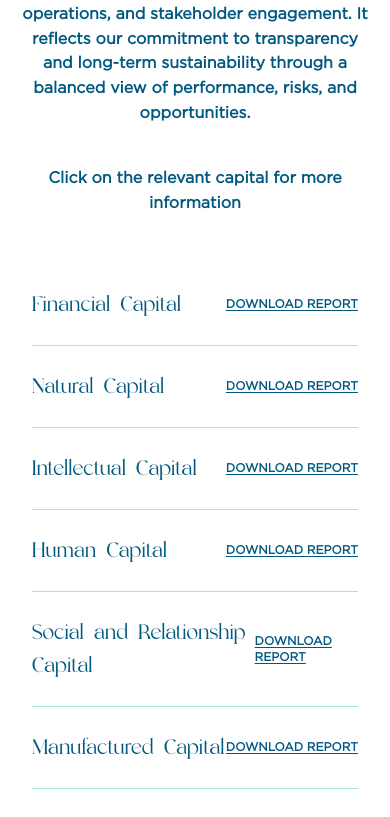
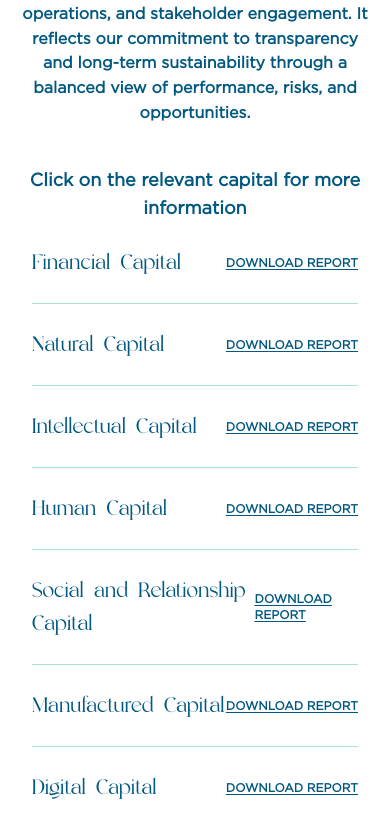
Before and after one commit to lashithniroshan/haycarb, a Next.js app: page /non-financial-highlights in a window 390 px wide. Shown: the part 1156-1973 px from the top of the page. Built offline with nearby package versions, Linux system fonts and the light colour scheme.

Commit message:
capital report page adjustments

```diff
--- a/app/(root)/haycarb-in-focus/- paragraph vertically align with image.md
+++ b/app/(root)/haycarb-in-focus/- paragraph vertically align with image.md
@@ -6,10 +6,10 @@
 - Financial page table black letters increase and whale opacity go back ------> DONE
 - below buttons gap space add and above space reduce ------> DONE
 - gap between matrics should be same to the below graphs ------> DONE
+- supplymentary page column gap reduce and reduce whale opacitiy ------> DONE
+- capital report eke without graph - manufacturing margin ------> DONE
+- click text make bold and add spacing above --> font size increase to 18px ------> DONE
 
-- supplymentary page column gap reduce and reduce whale opacitiy
-- capital report eke without graph - manufacturing margin
-  - click text make bold and add spacing above --> font size increase to 18px
 - zig zag esg stratgey button side by side
 
   - reduce line spacing
--- a/app/(root)/non-financial-highlights/CapitalReport.tsx
+++ b/app/(root)/non-financial-highlights/CapitalReport.tsx
@@ -273,7 +273,7 @@ const CapitalReport = () => {
             adapts to change through strength, efficiency, and purpose-driven
             transformation.
           </p>
-          <div className="grid grid-cols-1 md:grid-cols-3 gap-8 mt-18 text-center">
+          <div className="grid grid-cols-1 md:grid-cols-3 gap-8 my-18 text-center">
             <div className="text-[#005881]">
               <p className="text-[40px] font-bold">
                 {useAnimatedNumberText(7)}
@@ -312,7 +312,7 @@ const CapitalReport = () => {
             Digitalization is used to nurture the learning culture, equipping
             every team member to navigate change with confidence.
           </p>
-          <div className="grid grid-cols-1 md:grid-cols-3 gap-8 mt-18 text-center">
+          <div className="grid grid-cols-1 md:grid-cols-3 gap-8 my-18 text-center">
             <div className="text-[#005881]">
               <p className="text-[40px] font-bold">
                 &gt;{useAnimatedNumberText("50,600")}
@@ -403,7 +403,7 @@ const CapitalReport = () => {
         </p>
       </div>
       <div className="lg:px-32 text-center">
-        <p className="para text-center xl:text-left text-[#005881] text-lg font-semibold mt-10">
+        <p className="text-center xl:text-left text-[#005881] text-lg font-extrabold mt-10 mb-0">
           Click on the relevant capital for more information
         </p>
       </div>
--- a/components/common/CommonAccordion.tsx
+++ b/components/common/CommonAccordion.tsx
@@ -14,7 +14,7 @@ const CommonAccordion: React.FC<CommonAccordionProps> = ({ items }) => {
   };
 
   return (
-    <div className="w-full mx-auto px-4 sm:px-6 md:px-12 lg:px-20 xl:px-32 py-12 relative z-10">
+    <div className="w-full mx-auto px-4 sm:px-6 md:px-12 lg:px-20 xl:px-32 pb-12 relative z-10">
       {items.map((item, index) => (
         <div key={index} className="border-b border-[#50CDA480] relative z-10">
           {/* Entire row is clickable */}
```
